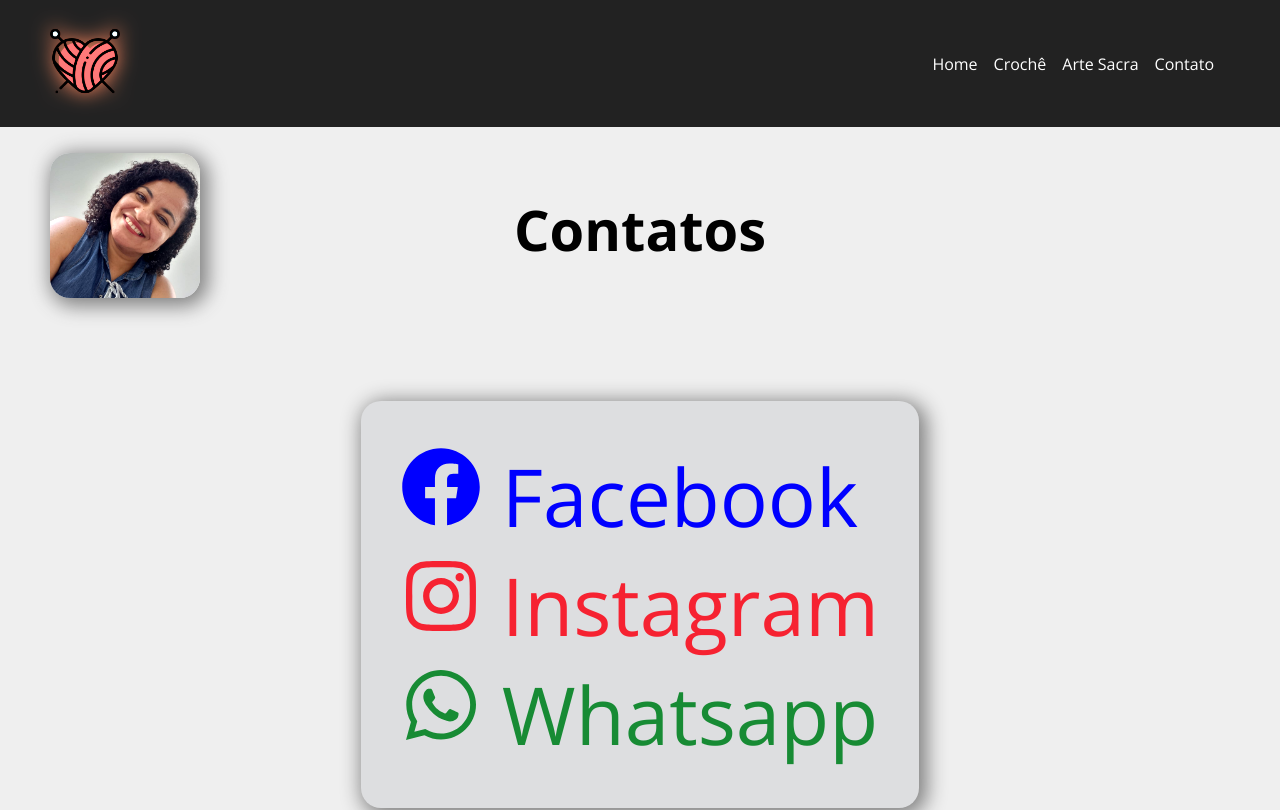
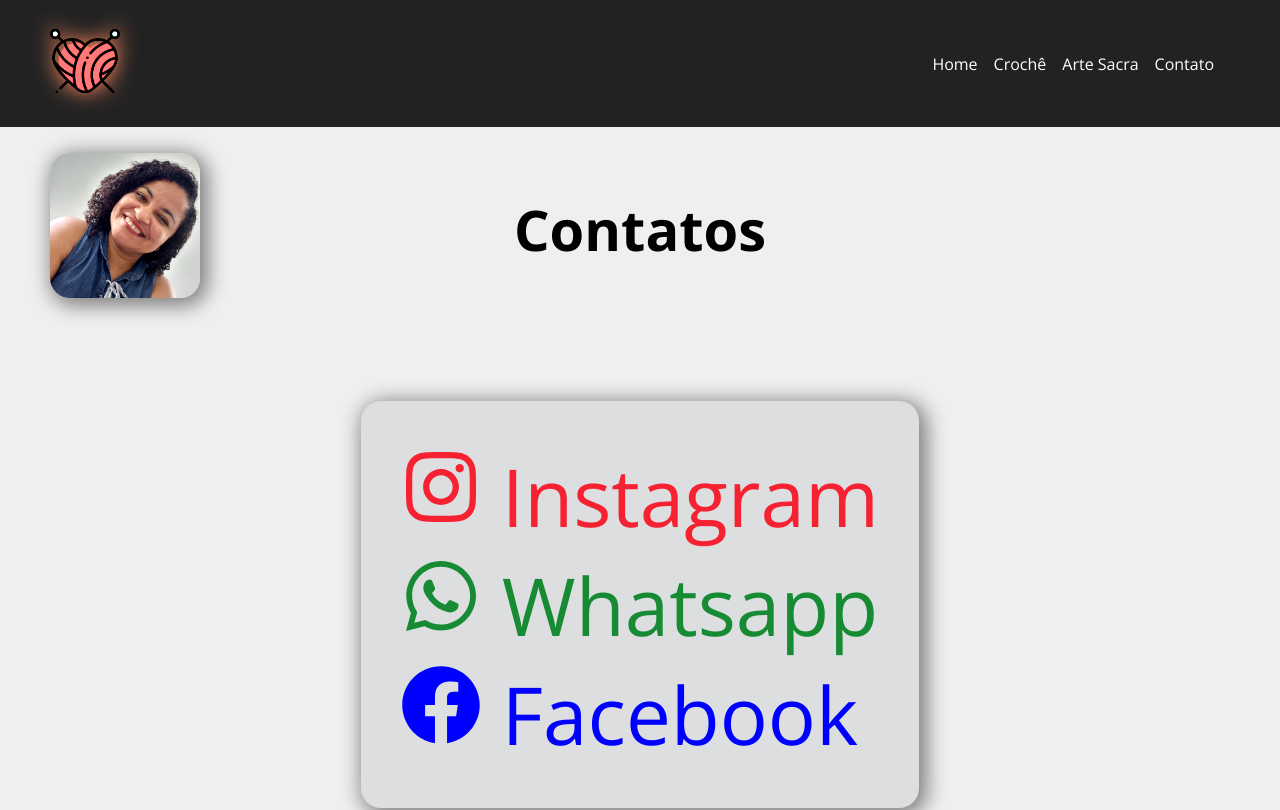
Before and after one commit to Rn77M/MVM, a JavaScript app: page /contact in a window 1280 px wide. Shown: the top 810 px of the page. Built offline with nearby package versions, Linux system fonts and the light colour scheme; the HTML template or start-up script is replaced by a standard one.

Commit message:
Update Contact.js

```diff
--- a/src/components/pages/Contact.js
+++ b/src/components/pages/Contact.js
@@ -12,14 +12,14 @@ function Contact(){
               <h1 className={styles.cnt}>Contatos</h1>
               <div>
                 <ul className={styles.contact_list}>
-                    <li className={styles.facebook}>
-                        <a href='https://www.facebook.com/maria.vicente.965580/?locale=pt_BR' target="_blank" title="Facebook"><FaFacebook/> Facebook </a>
-                    </li>
                     <li className={styles.instagram}>
                         <a href='https://www.instagram.com/mariavicente1215/' target='_blank' title="Instagram"><FaInstagram/> Instagram </a>
                     </li>
                     <li className={styles.whats}>
                         <a href='https://api.whatsapp.com/send?phone=82988747547' target="_blank" title="Whatsapp"><FaWhatsapp/> Whatsapp </a>
+                    </li>
+                    <li className={styles.facebook}>
+                        <a href='https://www.facebook.com/maria.vicente.965580/?locale=pt_BR' target="_blank" title="Facebook"><FaFacebook/> Facebook </a>
                     </li>
                 </ul>
               </div>
```
